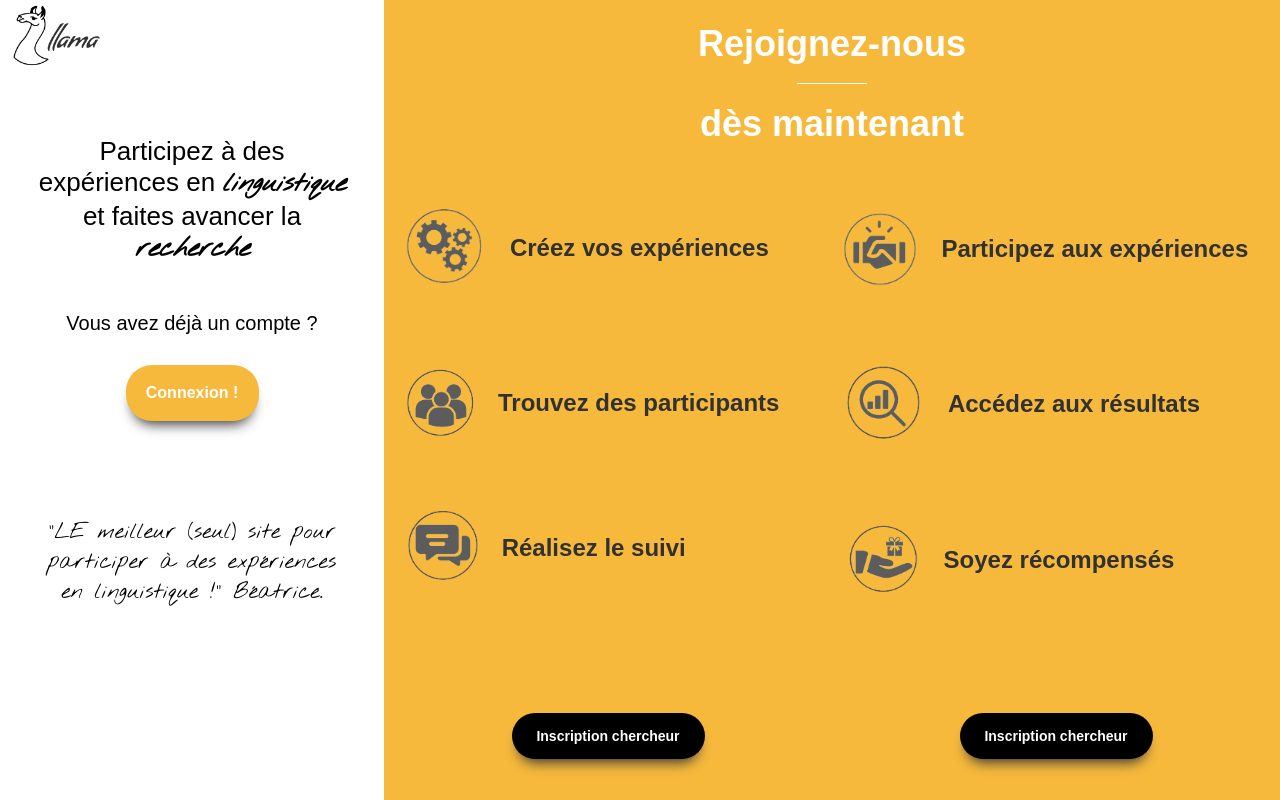
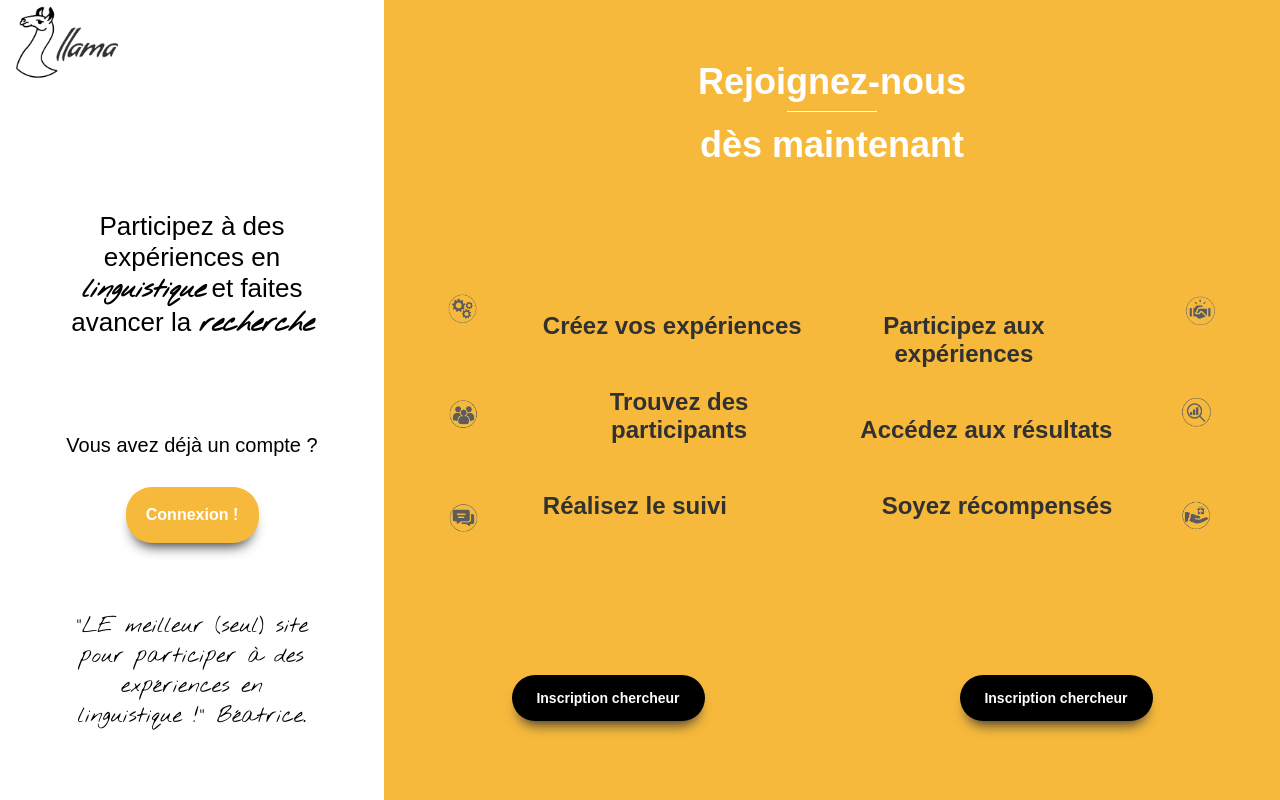
Before and after one commit to BallyB/Llama, a Svelte app in the folder Frontend/: page / in a window 1280 px wide. Built offline with nearby package versions, Linux system fonts and the light colour scheme; a web font is replaced by a local one.

Commit message:
landing-page update

```diff
--- a/Frontend/src/pages/LandingPage.svelte
+++ b/Frontend/src/pages/LandingPage.svelte
@@ -9,6 +9,7 @@
                 <div class="logo">
                     <img id="logo" class="logo" src="images/logo.png" alt="Logo" />
                 </div>
+                <div></div>
                 <div>
                     <p class="accroche">
                         Participez à des expériences en <em>linguistique </em> et
@@ -20,53 +21,59 @@
                     <Modal>
                         <ConnexionComponent />
                     </Modal>
+
                 </div>
+
                 <div>
                     <p class="quote">
                         "LE meilleur (seul) site pour participer à des expériences
                         en linguistique !" Béatrice.
                     </p>
                 </div>
+                <div></div>
             </div>
             <div class="col-right">
                 <div class="header-part">
-                    <h2>
-                        Rejoignez-nous <br />
+                    <h2 class="header-top"> Rejoignez-nous</h2>
                     <hr />
-                        dès maintenant
-                    </h2>
+                    <h2 class="header-bottom">dès maintenant</h2>
                 </div>
                 <div class="mid-part">
                     <div class="left-part">
+                        <div class="img-left">
+                            <div> <img id="creation" src="images/creation.png" alt="creation"/>  </div>
+                            <div> <img id="participants" src="images/participants.png" alt="participants"/> </div>
+                            <div> <img id="followup" src="images/followup.png" alt="followup"/> </div>
+                        </div>
+                        <div class="txt-left">
                             <div class="creation">
-                            <img id="creation" src="images/creation.png" alt="creation"/>
                                 <p>Créez vos expériences</p></div>
                             <div class="participants">
-                            <img id="participants" src="images/participants.png" alt="participants"/>
                                 <p>Trouvez des participants</p>
                             </div>
                             <div class="followup">
-                            <img id="followup" src="images/followup.png" alt="followup"/>
                                 <p>Réalisez le suivi</p>
                             </div>
                         </div>
+
+                    </div>
                     <div class="right-part">
+                        <div class="txt-right">
                             <div class="participation">
-                                <img id="participation" src="images/participation.png" alt="participation"/>
                                 <p>Participez aux expériences</p></div>
                             <div class="results">
-                                <img id="results" src="images/results.png" alt="results"/>
                                 <p>Accédez aux résultats</p>
                             </div>
                             <div class="reward">
-                                <img id="reward" src="images/reward.png" alt="reward"/>
                                 <p>Soyez récompensés</p>
                             </div>
-                        <!-- <div class="bottom-part">
-
-                        </div> -->
                         </div>
-
+                        <div class="img-right">
+                            <div> <img id="participation" src="images/participation.png" alt="participation"/>  </div>
+                            <div> <img id="results" src="images/results.png" alt="results"/> </div>
+                            <div> <img id="reward" src="images/reward.png" alt="reward"/> </div>
+                        </div>
+                    </div>
                 </div>
                 <div class="bottom-part">
                     <div class="signup-researchers">
@@ -94,14 +101,6 @@
             margin:0;
         }
 
-
-        /* Clear floats after the columns */
-        /* .row:after {
-            content: "";
-            display: table;
-            clear: both;
-        }
-
         /* Control the left side */
         .col-left {
             width: 30%;
@@ -110,7 +109,7 @@
             font-family: "Varta", sans-serif;
             margin:0;
             display: flex;
-            justify-content: flex-start;
+            justify-content: space-between;
             flex-direction: column;
         }
         .logo{
@@ -118,26 +117,28 @@
         }
 
         #logo{
-            width: 28%;
+            width: 10vw;
         }
         .quote {
-            margin-top: 25%;
-            margin-left: 10%;
-            margin-right: 10%;
+            margin-left: 5vw;
+            margin-right: 5vw;
             font-size: 22px;
             font-family: "Nothing you could do";
         }
         .accroche {
             font-size: 26px;
-            margin-left: 10%;
-            margin-right: 10%;
-            margin-top: 15%;
+            margin-left: 5vw;
+            margin-right: 5vw;
+            /* margin-top: 15%; */
         }
         .accroche em {
             font-size: 26px;
             font-family: "Nothing You Could Do", cursive;
             font-weight: bold;
         }
+
+
+
 
 
         /* Control the right side */
@@ -152,18 +153,46 @@
             justify-content: space-around;
         }
         .header-part{
-            /* justify-content: center; */
+            display:flex;
+            flex-direction: column;
+            justify-content: center;
         }
+
         .mid-part {
             width:100%;
             display: flex;
-            justify-content: space-evenly;
+            justify-content: space-around;
+
         }
 
         .left-part{
             display: flex;
+            justify-content: flex-start;
+        }
+
+        .txt-left{
+            display: flex;
             flex-direction: column;
             align-items: flex-start;
+            justify-content: space-between;
+        }
+        .img-left{
+            display: flex;
+            flex-direction: column;
+            align-items: flex-start;
+            justify-content: space-between;
+        }
+        .txt-right{
+            display: flex;
+            flex-direction: column;
+            align-items: flex-end;
+            justify-content: space-between;
+        }
+        .img-right{
+            display: flex;
+            flex-direction: column;
+            align-items: flex-end;
+            justify-content: space-between;
         }
         #creation{
             width: 30%;
@@ -176,10 +205,9 @@
             align-items: center;
             font-weight: 600;
             color: #313131;
-            margin-bottom: 46px;
         }
         #participants{
-            width: 26%;
+            width: 30%;
             /* width: 3em; */
         }
         .participants{
@@ -189,10 +217,9 @@
             align-items: center;
             font-weight: 600;
             color: #313131;
-            margin-bottom: 40px;
         }
         #followup{
-            width: 34%;
+            width: 30%;
             /* width: 3em; */
         }
         .followup{
@@ -202,15 +229,14 @@
             align-items: center;
             font-weight: 600;
             color: #313131;
-            margin-bottom: 40px;
         }
         .right-part{
             display: flex;
-            flex-direction: column;
-            align-items: flex-start;
+            justify-content: flex-start;
         }
+
         #participation{
-            width: 26%;
+            width: 30%;
             /* width: 3em; */
         }
         .participation{
@@ -220,7 +246,6 @@
             align-items: center;
             font-weight: 600;
             color: #313131;
-            margin-bottom: 40px;
         }
         #results{
             width: 30%;
@@ -233,7 +258,6 @@
             align-items: center;
             font-weight: 600;
             color: #313131;
-            margin-bottom: 40px;
         }
         #reward{
             width: 30%;
@@ -246,18 +270,13 @@
             align-items: center;
             font-weight: 600;
             color: #313131;
-            margin-bottom: 40px;
         }
 
         .bottom-part{
             width:100%;
             display: flex;
-            flex-direction: row;
             justify-content: space-around;
         }
-
-
-
 
         p {
             text-align: "center";
@@ -270,8 +289,8 @@
         }
         hr {
             display: block;
-            height: 1px;
-            width: 70px;
+            height: 0.5vh;
+            width: 7vw;
             border: 0;
             border-top: 1px solid #fff;
             padding: 0;
```
Lines whose indentation alone changed are shown as unchanged.
